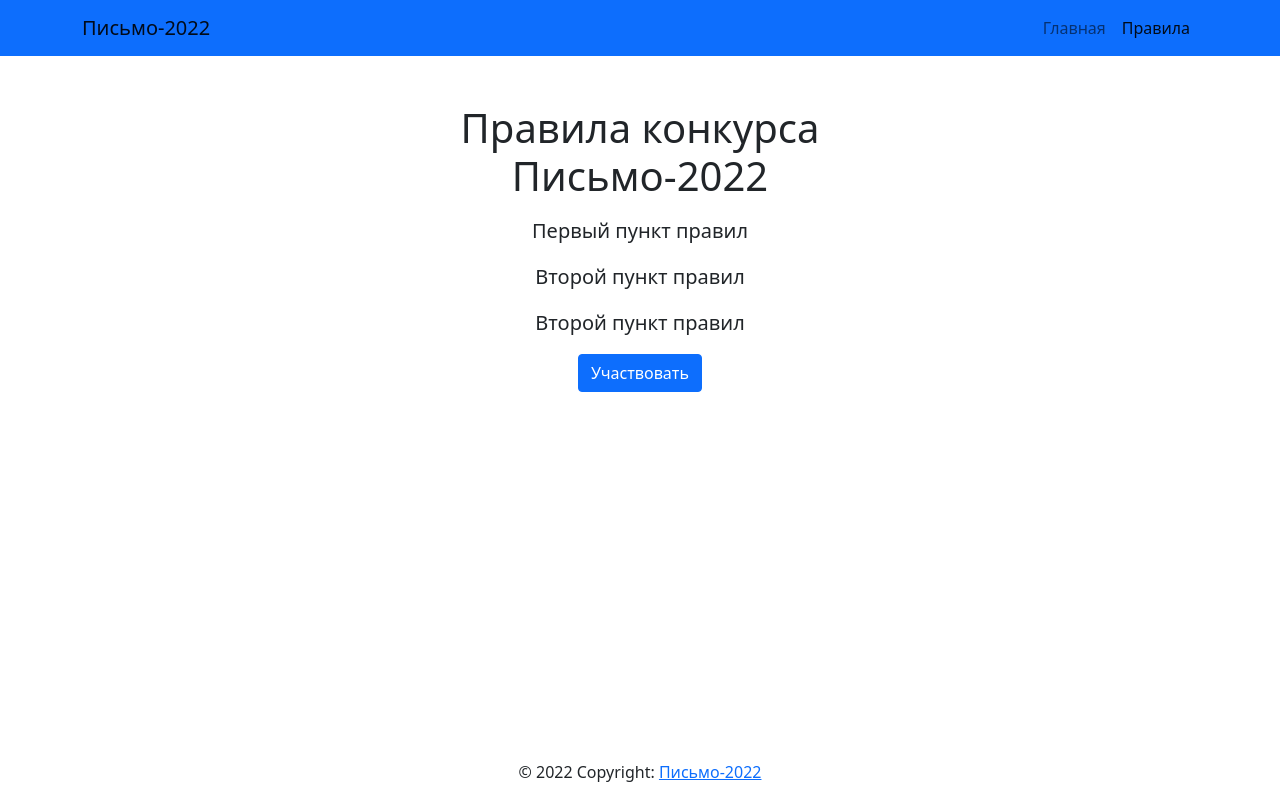
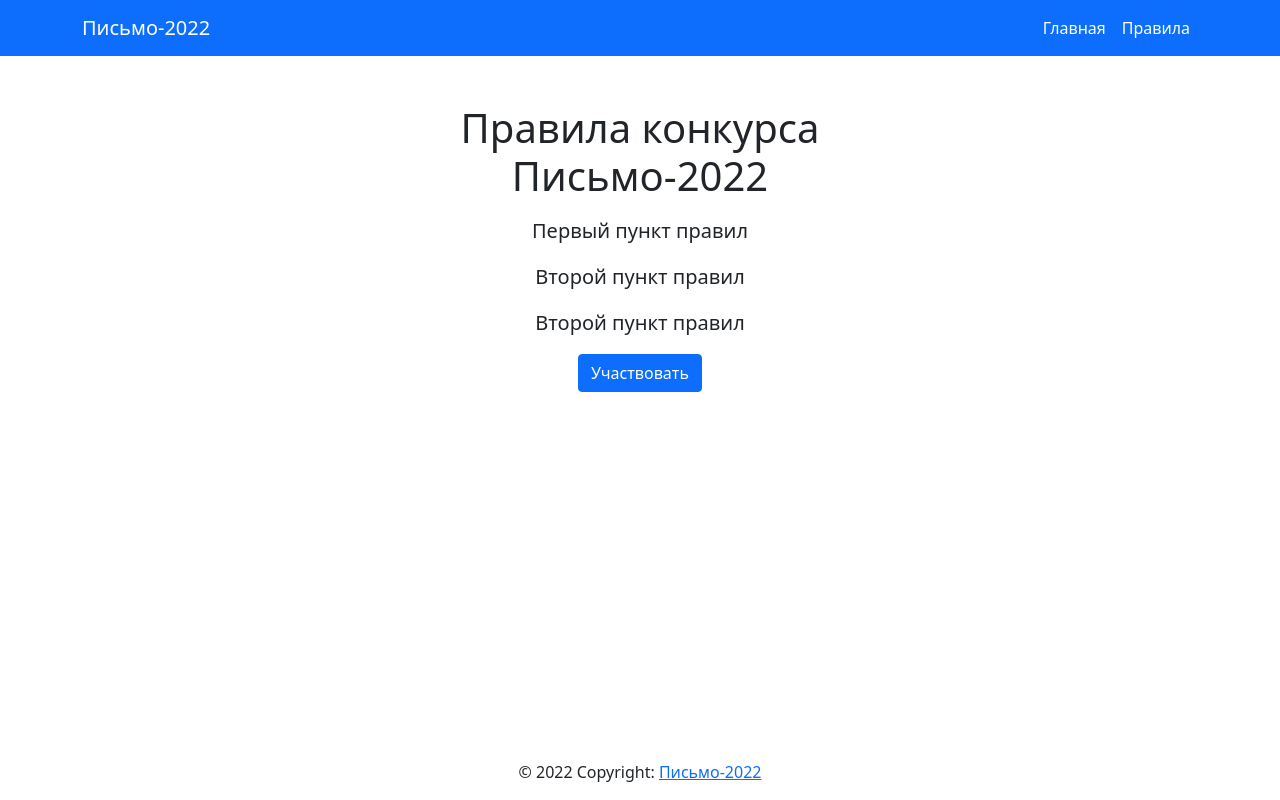
Before and after one commit to YaroslavIngvarsson/pismo2022, a plain HTML site: page rules.html in a window 1280 px wide. Drawn offline with nearby package versions, Linux system fonts and the light colour scheme.

Commit message:
colours and link

```diff
--- a/rules.html
+++ b/rules.html
@@ -15,12 +15,12 @@
         <!-- Responsive navbar-->
         <nav class="navbar navbar-expand-lg navbar-light bg-primary">
             <div class="container">
-                <a class="navbar-brand" href="#">Письмо-2022</a>
-                <button class="navbar-toggler" type="button" data-bs-toggle="collapse" data-bs-target="#navbarSupportedContent" aria-controls="navbarSupportedContent" aria-expanded="false" aria-label="Toggle navigation"><span class="navbar-toggler-icon"></span></button>
+                <a class="navbar-brand text-white" href="#">Письмо-2022</a>
+                <button class="navbar-toggler " type="button" data-bs-toggle="collapse" data-bs-target="#navbarSupportedContent" aria-controls="navbarSupportedContent" aria-expanded="false" aria-label="Toggle navigation"><span class="navbar-toggler-icon"></span></button>
                 <div class="collapse navbar-collapse" id="navbarSupportedContent">
                     <ul class="navbar-nav ms-auto mb-2 mb-lg-0">
-                        <li class="nav-item"><a class="nav-link" href="/index.html">Главная</a></li>
-                        <li class="nav-item"><a class="nav-link active" aria-current="page" href="#">Правила</a></li>
+                        <li class="nav-item"><a class="nav-link text-white" href="index.html">Главная</a></li>
+                        <li class="nav-item"><a class="nav-link active text-white" aria-current="page" href="#">Правила</a></li>
                     </ul>
                 </div>
             </div>
```
Also changed, not shown: index.html (+4 -3 lines).
